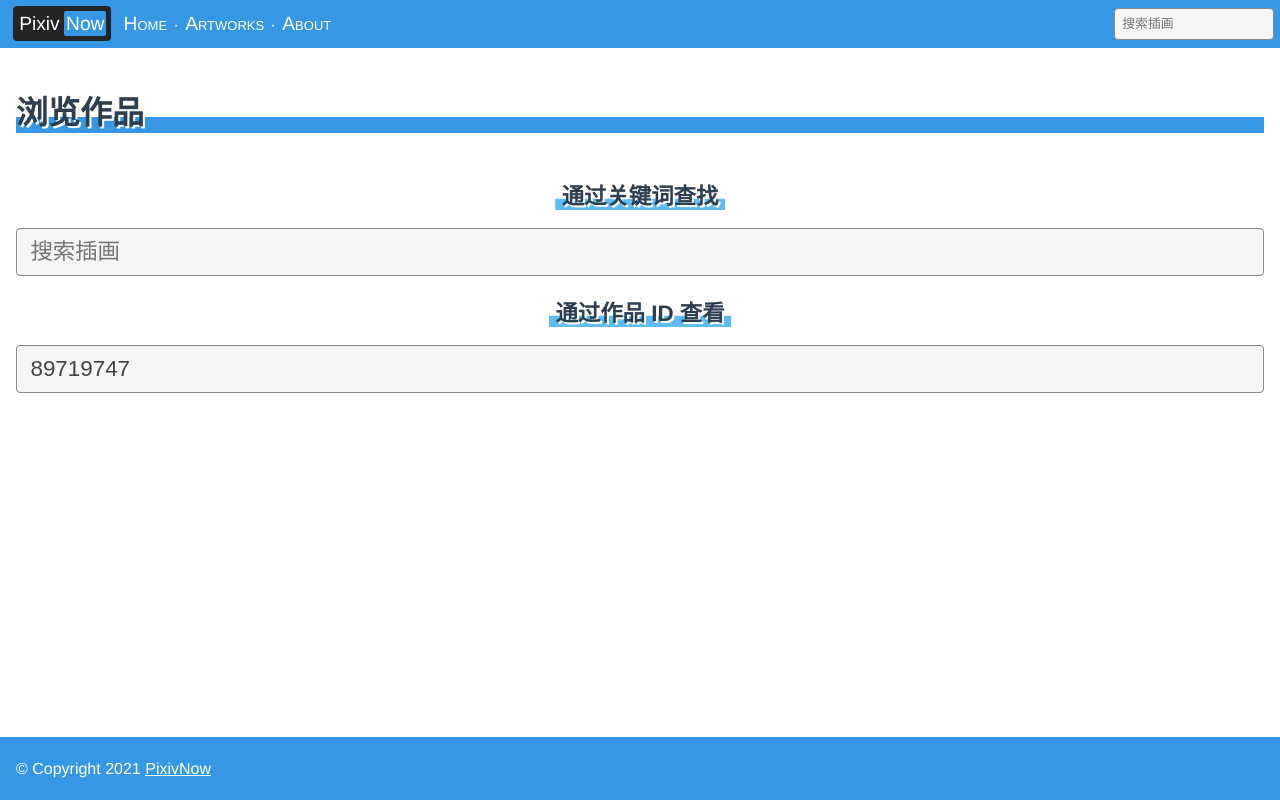
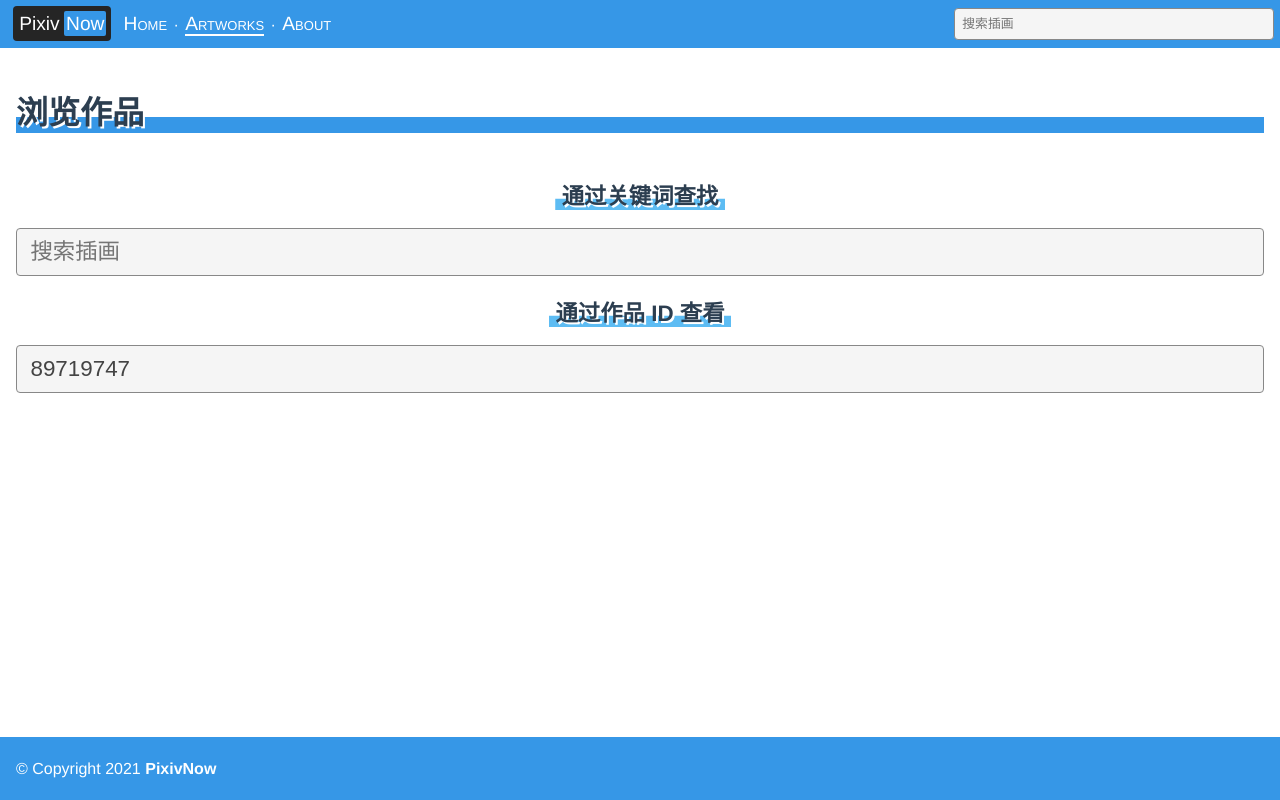
Before and after one commit to FreeNowOrg/PixivNow, a Vue app: page /artworks in a window 1280 px wide. Built offline with nearby package versions, Linux system fonts and the light colour scheme.

Commit message:
update: header (bump version: 2.0.0-alpha.17)

```diff
--- a/package.json
+++ b/package.json
@@ -1,6 +1,6 @@
 {
   "name": "pixiv-now",
-  "version": "2.0.0-alpha.16",
+  "version": "2.0.0-alpha.17",
   "private": true,
   "main": "index.js",
   "repository": "https://github.com/Wjghj-Project/pixiv-now.git",
--- a/src/components/Footer.vue
+++ b/src/components/Footer.vue
@@ -33,6 +33,6 @@
   z-index: 10
 
   a
-    color: var(--theme-accent-link-color)
-    text-decoration: underline
+    --color: var(--theme-accent-link-color)
+    font-weight: 600
 </style>
--- a/src/components/Header.vue
+++ b/src/components/Header.vue
@@ -1,5 +1,5 @@
 <template lang="pug">
-header.globalNavbar
+header.globalNavbar(:class="{ notAtTop, isHide }")
   .logoArea
     .logo: span.ph
       .left Pixiv
@@ -23,7 +23,32 @@
   components: {
     SearchBox,
   },
-  setup() {},
+  data() {
+    return {
+      notAtTop: false,
+      isHide: false,
+    }
+  },
+  mounted() {
+    let scrollTop = document.documentElement.scrollTop
+    window.addEventListener('scroll', () => {
+      const newTop = document.documentElement.scrollTop
+
+      if (scrollTop > 400) {
+        this.isHide = newTop - scrollTop > 0
+      } else {
+        this.isHide = false
+      }
+
+      scrollTop = newTop
+
+      if (newTop > 0) {
+        this.notAtTop = true
+      } else {
+        this.notAtTop = false
+      }
+    })
+  },
 })
 </script>
 
@@ -31,7 +56,7 @@
 %logo-link-shared
   margin: 0 0.4rem
   text-decoration: none
-  color: var(--theme-background-color)
+  --color: var(--theme-accent-link-color)
 
 %ph-left-right-shared
   display: inline-block
@@ -45,11 +70,18 @@
   display: flex
   overflow-y: auto
   align-items: center
-  position: absolute
+  position: fixed
   width: 100%
   box-sizing: border-box
   top: 0
   z-index: 10
+  transition: all .8s ease
+
+  &.notAtTop
+    box-shadow: 0 2px 4px var(--theme-box-shadow-color)
+
+  &.isHide
+    top: -80px
 
 .logoArea
   // word-break:
--- a/src/components/SearchBox.vue
+++ b/src/components/SearchBox.vue
@@ -50,12 +50,12 @@
     color: #444
     height: 2rem
     background-color: rgb(245, 245, 245)
-    width: 10rem
+    width: 25vw
     transition: all 0.12s ease-in-out
 
     &:focus
       background-color: var(--theme-background-color)
-      width: 20rem
+      width: calc(25vw + 10em)
 
   button
     padding: 0.2rem 0.4rem
--- a/src/static/common.sass
+++ b/src/static/common.sass
@@ -44,28 +44,29 @@
   /* margin: 0.4rem auto */
   padding: 0 0.4rem
 
-main
-  a
-    color: var(--theme-link-color)
-    text-decoration: none
-    position: relative
+a
+  --color: var(--theme-link-color)
+  color: var(--color)
+  text-decoration: none
+  position: relative
 
-    &::after
-      content: ''
-      display: block
-      position: absolute
-      width: 100%
-      height: 0.1em
-      bottom: -0.1em
-      left: 0
-      background-color: var(--theme-link-color)
-      visibility: hidden
-      transform: scaleX(0)
-      transition: 0.4s ease-in-out
+  &::after
+    content: ''
+    display: block
+    position: absolute
+    width: 100%
+    height: 0.1em
+    bottom: -0.1em
+    left: 0
+    background-color: var(--color)
+    visibility: hidden
+    transform: scaleX(0)
+    transition: 0.4s ease-in-out
 
-    &:hover::after
-      visibility: visible
-      transform: scaleX(1)
+  &:hover::after,
+  &.router-link-active::after
+    visibility: visible
+    transform: scaleX(1)
 
   button
     display: inline-block
```
